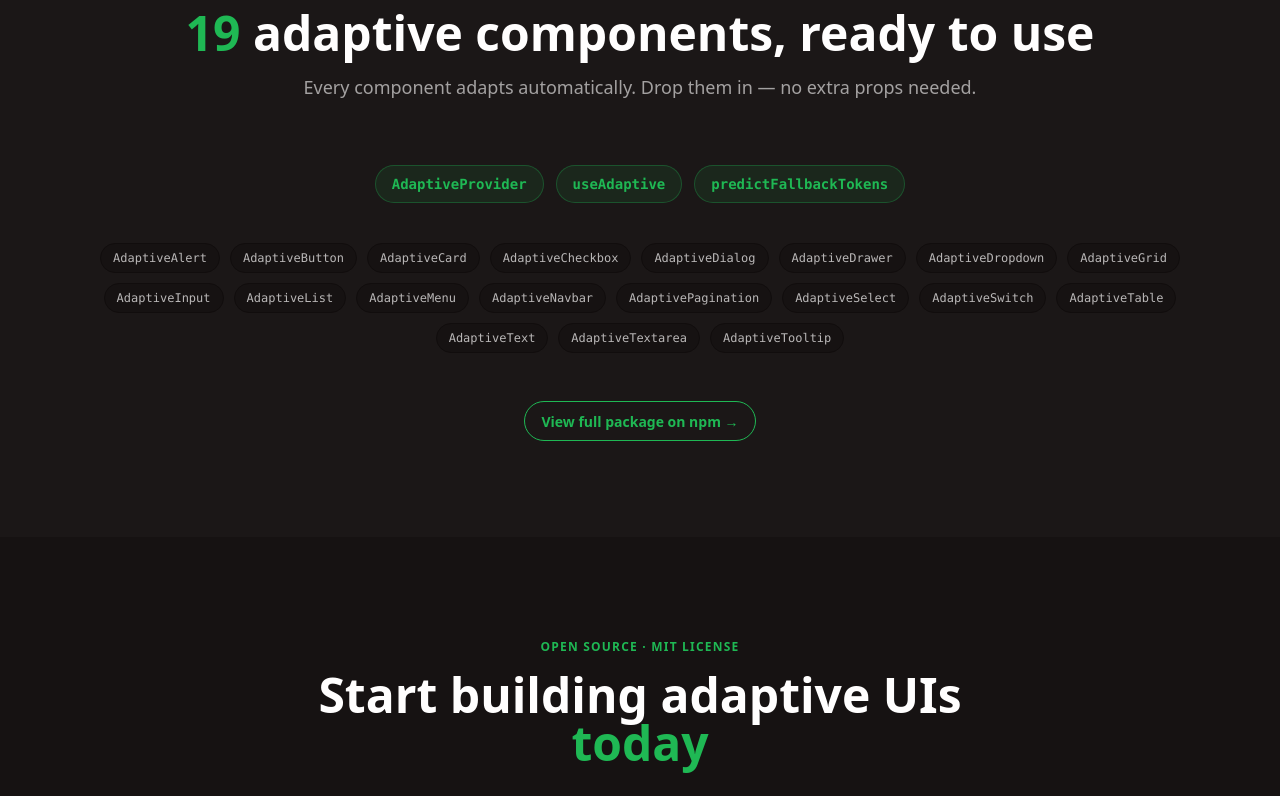
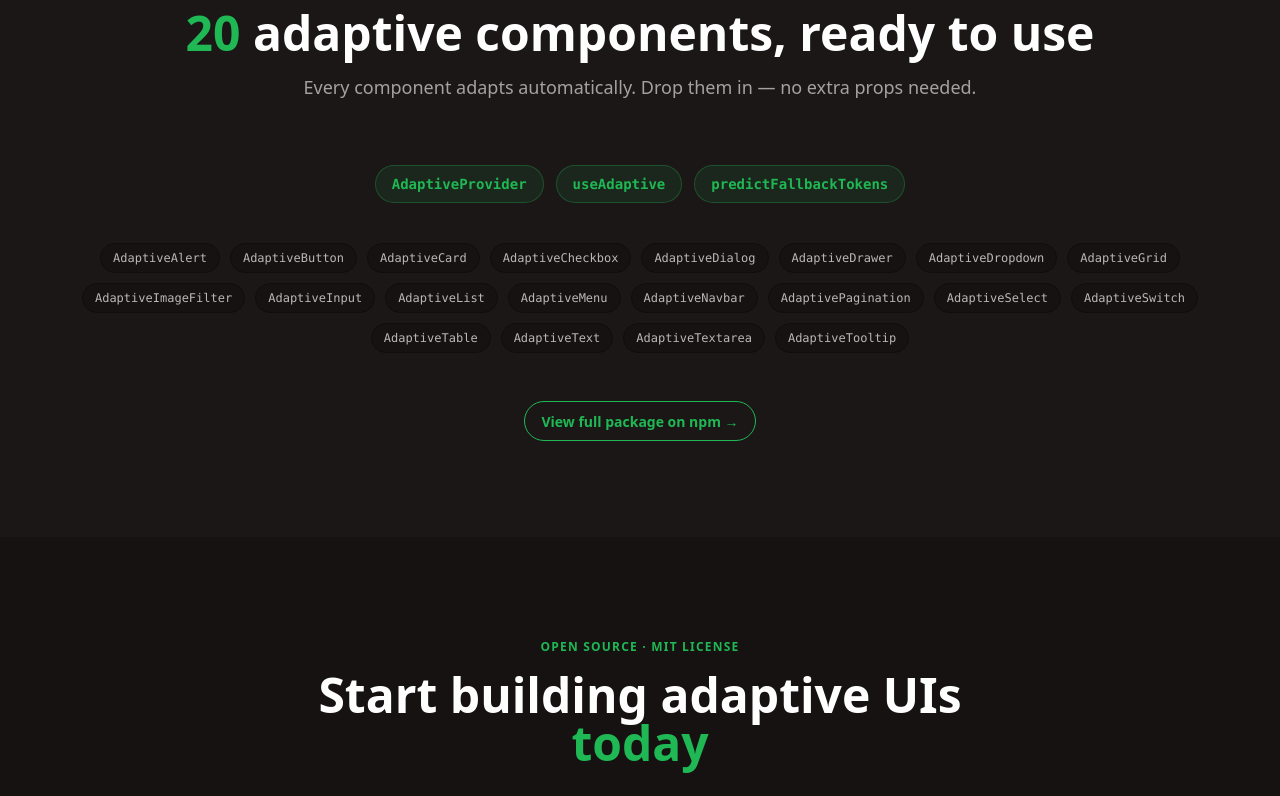
Before and after one commit to RP-25-26J-474/AURA-Website, a React (Vite) app in the folder aura-web/: page / in a window 1280 px wide. Shown: the part 3083-3879 px from the top of the page. Built offline with nearby package versions, Linux system fonts and the light colour scheme.

Commit message:
feat: AdaptiveImageFilter documentation update

```diff
--- a/aura-web/src/components/sections/ComponentShowcase.jsx
+++ b/aura-web/src/components/sections/ComponentShowcase.jsx
@@ -16,6 +16,7 @@ const components = [
     "AdaptiveDrawer",
     "AdaptiveDropdown",
     "AdaptiveGrid",
+    "AdaptiveImageFilter",
     "AdaptiveInput",
     "AdaptiveList",
     "AdaptiveMenu",
--- a/aura-web/src/docs/index.js
+++ b/aura-web/src/docs/index.js
@@ -12,6 +12,7 @@ import adaptiveInput from "./components/adaptive-input.md?raw";
 import adaptiveLayout from "./components/adaptive-layout.md?raw";
 import adaptiveModal from "./components/adaptive-modal.md?raw";
 import adaptiveTable from "./components/adaptive-table.md?raw";
+import adaptiveImageFilter from "./components/adaptive-image-filter.md?raw";
 
 export const docsMap = {
   // Introduction
@@ -48,4 +49,7 @@ export const docsMap = {
   "components/adaptive-dialog": adaptiveModal,
   "components/adaptive-drawer": adaptiveModal,
   "components/adaptive-tooltip": adaptiveModal,
+
+  // Media
+  "components/adaptive-image-filter": adaptiveImageFilter,
 };
--- a/aura-web/src/routes/docs/DocsSidebar.jsx
+++ b/aura-web/src/routes/docs/DocsSidebar.jsx
@@ -41,6 +41,7 @@ const sections = [
       { label: "AdaptiveCard", to: "/docs/components/adaptive-card" },
       { label: "AdaptiveTable", to: "/docs/components/adaptive-table" },
       { label: "AdaptiveList", to: "/docs/components/adaptive-list" },
+      { label: "AdaptiveImageFilter", to: "/docs/components/adaptive-image-filter" },
     ],
   },
   {
--- a/aura-web/src/routes/public/Pricing.jsx
+++ b/aura-web/src/routes/public/Pricing.jsx
@@ -157,7 +157,7 @@ export default function Pricing() {
             </div>
             <ul className="space-y-2 flex-1 text-sm text-base-content/65">
               {[
-                "Free npm package — all 19 components",
+                "Free npm package — all 20 components",
                 "Default components work without a license",
                 "License required to unlock adaptiveness",
                 "License required for production deployment",
```
